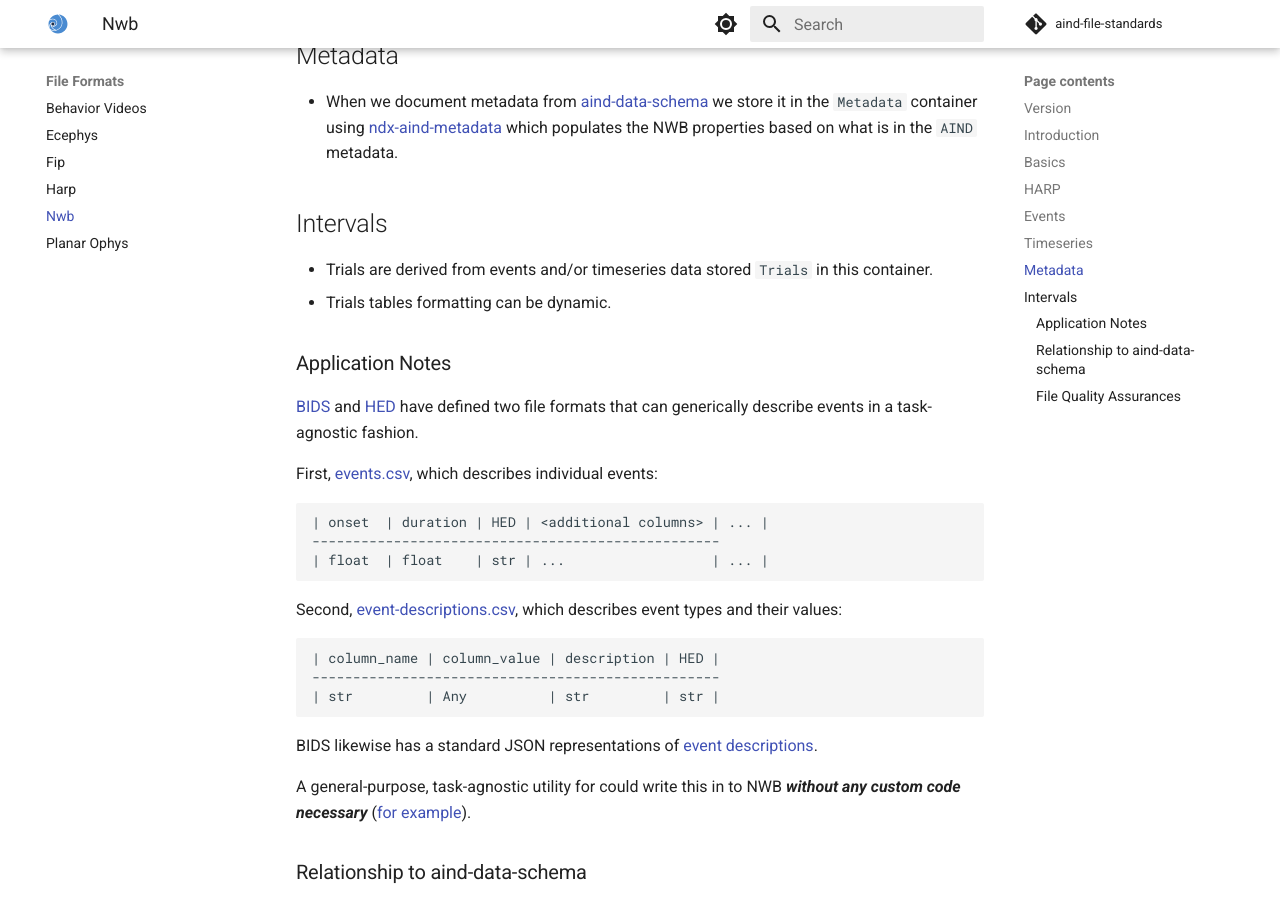
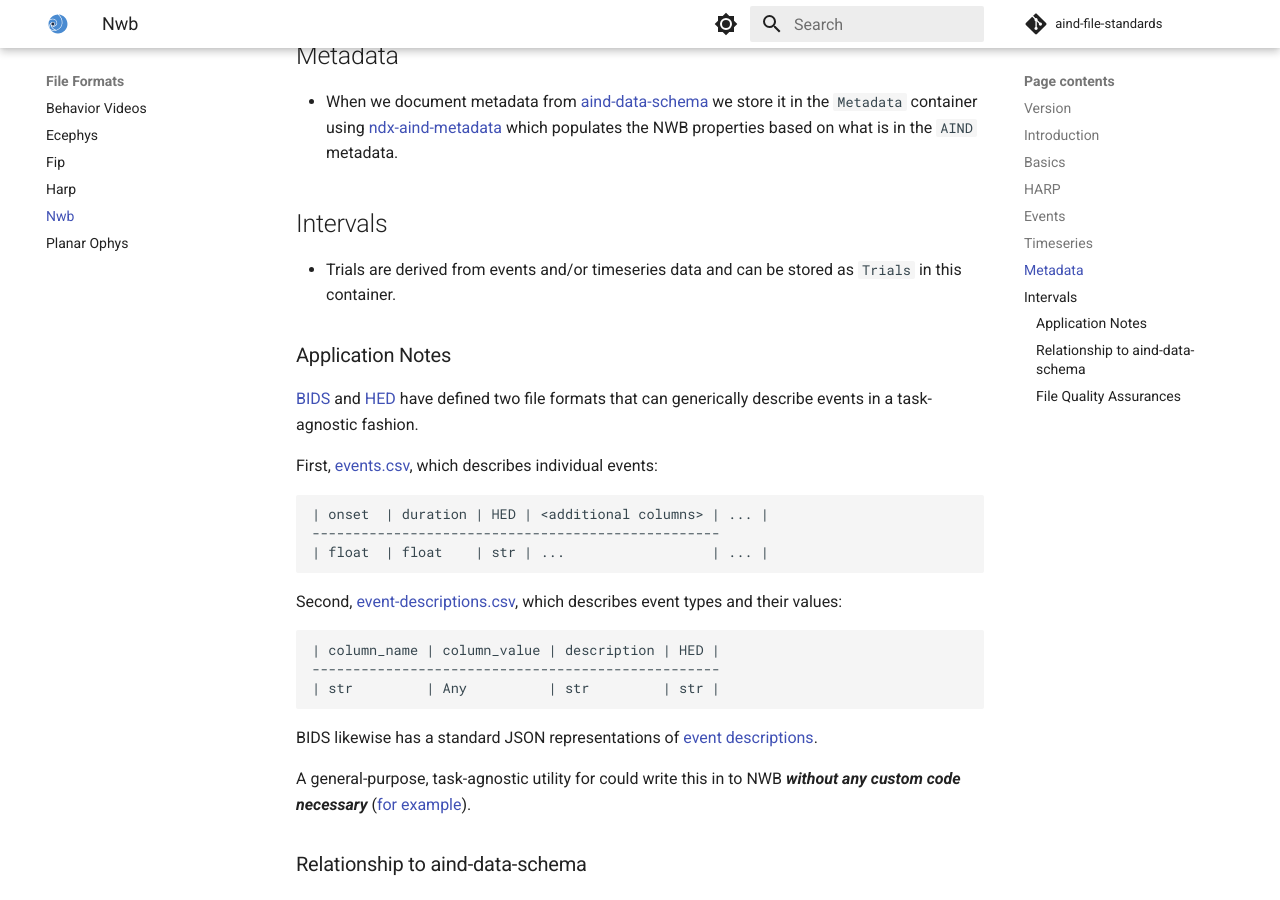
Before and after one commit to AllenNeuralDynamics/aind-file-standards, an MkDocs documentation site: the page built from docs/file_formats/nwb.md, in a window 1280 px wide and 900 px high, scrolled down 1522 px. Built offline with MkDocs 1.6.1 and Material for MkDocs 9.7.7, drawn with Linux system fonts in a browser that asks for light colours; comment, search, counter and statistics services are not loaded.

Commit message:
docs: fix Intervals container directions

```diff
--- a/docs/file_formats/nwb.md
+++ b/docs/file_formats/nwb.md
@@ -40,8 +40,7 @@ We also take this opportunity to remind readers about some general NWB basics:
 
 ## Intervals
 
-- Trials are derived from events and/or timeseries data stored `Trials` in this container.
-- Trials tables formatting can be dynamic.
+- Trials are derived from events and/or timeseries data and can be stored as `Trials` in this container.
 
 ### Application Notes
 
```
